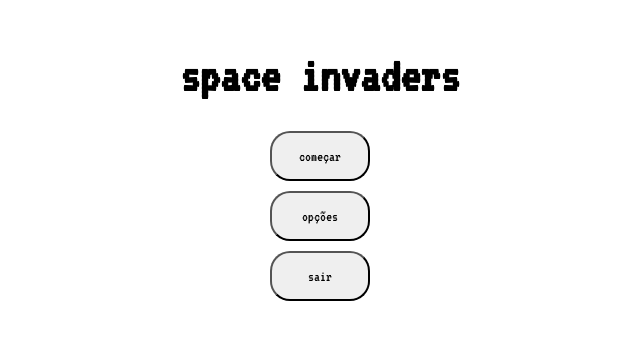
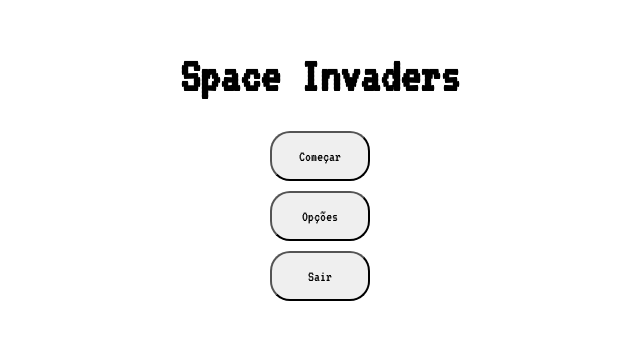
Before and after one commit to davi-braga-grah/jogo-style-space-invaders, a plain HTML site: page index.html in a window 1280 px wide. Shown: the part 224-564 px from the top of the page, 320-960 px from the left. Drawn offline with Linux system fonts and the light colour scheme.

Commit message:
correçao de nomes

```diff
--- a/index.html
+++ b/index.html
@@ -45,12 +45,12 @@
     </style>
 
     <div>
-        <h1>space invaders</h1>
-        <button>começar</button>
+        <h1>Space Invaders</h1>
+        <button>Começar</button>
         <br>
-        <button>opções</button>
+        <button>Opções</button>
         <br>
-        <button>sair</button>
+        <button>Sair</button>
     </div>
     <!-- JS front end  !-->
     <script>
```
